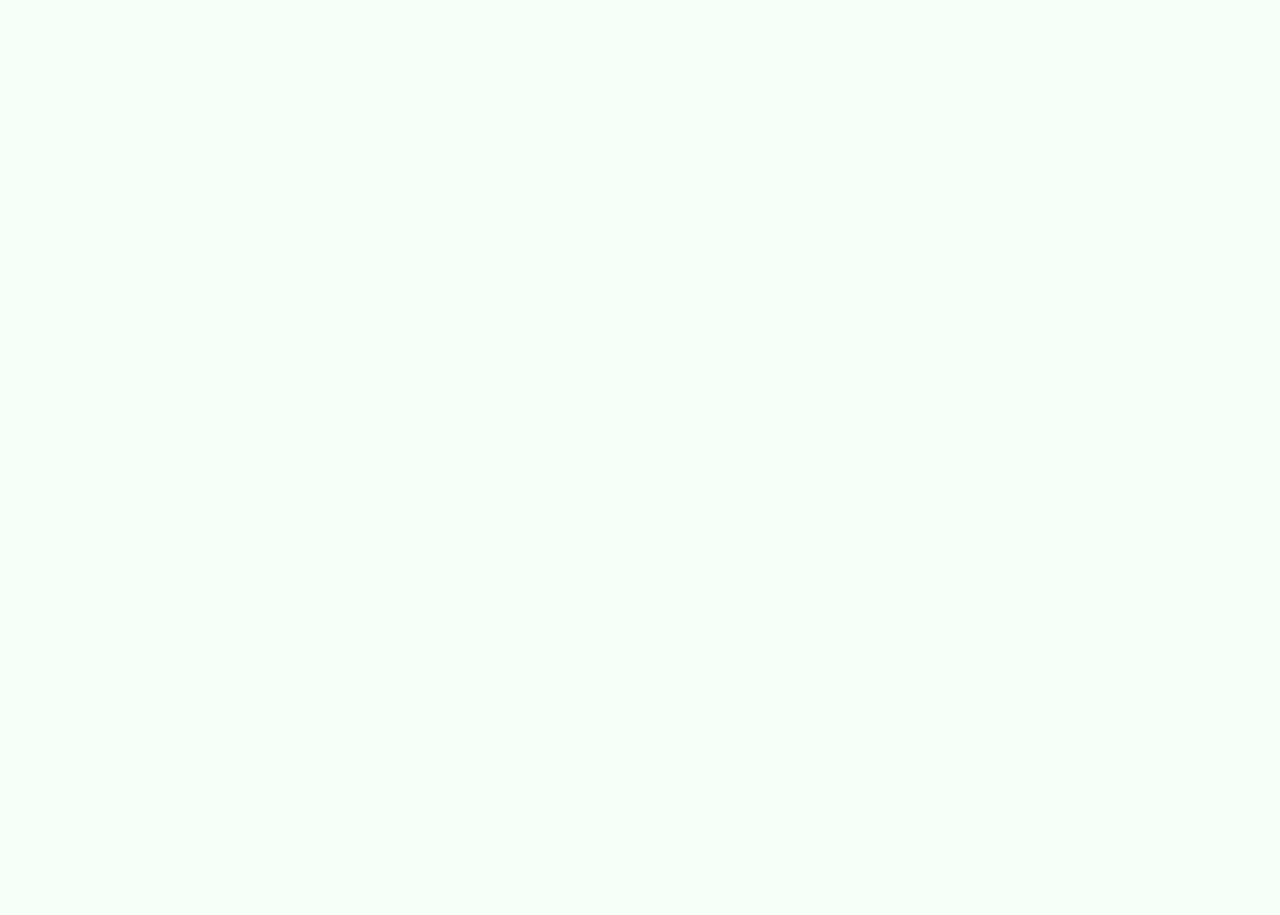
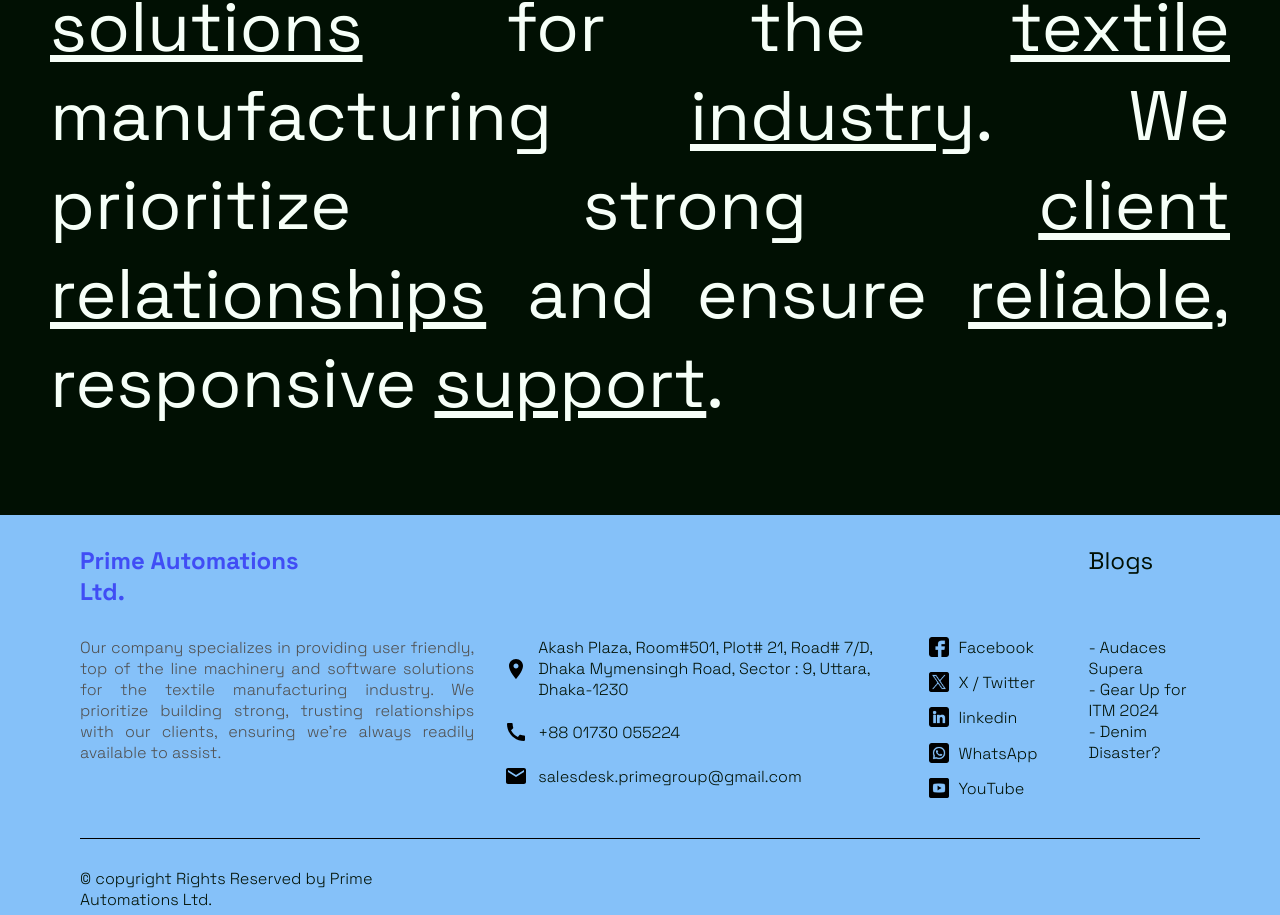
Before and after one commit to Ferdus615/PAL_Website, a React (Vite) app in the folder PrimeAsia/: page / in a window 1280 px wide. Shown: the part 1075-1990 px from the top of the page. Before the commit the page ends 1010 px from the top, so only its background shows below. Built offline with nearby package versions, Linux system fonts and the light colour scheme.

Commit message:
WeAre done

```diff
--- a/PrimeAsia/index.html
+++ b/PrimeAsia/index.html
@@ -2,7 +2,7 @@
 <html lang="en">
   <head>
     <meta charset="UTF-8" />
-    <link rel="icon" type="image/svg+xml" href="/Logo PAL.svg" />
+    <link rel="icon" type="image/svg+xml" href="./images/Logo PAL.svg" />
 
     <meta name="viewport" content="width=device-width, initial-scale=1.0" />
     <title>Prime Automations Ltd.</title>
--- a/PrimeAsia/src/App.css
+++ b/PrimeAsia/src/App.css
@@ -57,7 +57,7 @@ nav {
 /* ----------------------------------------------------------------------------------------------- */
 
 .hero {
-  height: 80vh;
+  height: 90vh;
   width: 100%;
   overflow: hidden;
   display: flex;
@@ -75,7 +75,7 @@ nav {
 .overlay {
   position: absolute;
   width: 100%;
-  height: 80vh;
+  height: 90vh;
   /* background-color: rgba(144, 238, 144, 0.5); */
   /* background-color: #85c1f985; */
   background: linear-gradient(
@@ -106,40 +106,54 @@ nav {
 
 /* ----------------------------------------------------------------------------------------------- */
 
+.para {
+  height: 100vh;
+  width: 100%;
+
+  font-family: Regular;
+  font-size: 70px;
+  text-align: justify;
+
+  display: flex;
+  justify-content: center;
+  align-items: center;
+  padding: 50px;
+
+  background-color: #011003;
+  color: #f6fff8;
+}
+
+/* ----------------------------------------------------------------------------------------------- */
+
 footer {
-  background-color: #404df5;
-  height: 300px;
+  background-color: #85c1f9;
+  height: 400px;
   display: grid;
-  grid-template-columns: repeat(5, 1fr);
+  grid-template-columns: 50px repeat(8, 1fr) 50px;
   grid-template-rows: repeat(5, 1fr);
+  gap: 30px;
 }
-.quote img {
-  position: absolute;
-  width: 100px;
-  z-index: -1;
-  transform: rotate(180deg);
 
-  top: -41px;
+.Name {
+  font-size: 1.5em;
+  grid-column: 2 / 4;
+  grid-row: 2 / 3;
+  font-family: Bold;
+  color: #404df5;
 }
 .info {
-  position: relative;
-  z-index: 1;
+  grid-column: 2 / 5;
+  grid-row: 3 / 5;
   font-family: Light;
-  color: #f6fff8;
-  letter-spacing: 0.1em;
   text-align: justify;
-
-  grid-column: 1 / 3;
-  grid-row: 3 / 4;
-  padding-left: 50px;
+  color: #505050;
 }
 
-.contact {
-  grid-column: 3 / 5;
+.contacts {
+  grid-column: 5 / 8;
   grid-row: 3 / 4;
-  padding-left: 50px;
+  font-family: Light;
 }
-
 .location,
 .phone,
 .email {
@@ -157,17 +171,16 @@ footer {
 .location p:hover,
 .phone p:hover,
 .email p:hover {
-  color: #f6fff8;
+  color: #f6fff883;
 }
 
 .socials {
   display: grid;
   grid-template-columns: 25px 100px;
   grid-template-rows: repeat(5, 1fr);
-  padding-left: 50px;
 
   gap: 5px;
-  grid-column: 5 / 6;
+  grid-column: 8 / 9;
   grid-row: 3 / 4;
 }
 
@@ -178,12 +191,45 @@ footer {
 }
 .socials a:hover {
   text-decoration: none;
-  color: #f6fff8;
+  color: #f6fff883;
 }
 
 .socials img {
   width: 20px;
   grid-column: 1 / 2;
+}
+
+.blogs {
+  grid-column: 9 / 10;
+  grid-row: 3 / 4;
+  font-family: Light;
+}
+.blogs ul {
+  list-style: none;
+}
+.blog-link {
+  font-family: Regular;
+  font-size: 1.5em;
+  grid-column: 9 / 10;
+  grid-row: 2;
+}
+.blogs a {
+  text-decoration: none;
+  color: #011003;
+}
+
+.line {
+  border-top: 1px solid black;
+  grid-column: 2 / 10;
+  grid-row: 4;
+}
+
+.copyright {
+  grid-column: 2 / 5;
+  grid-row: 4;
+
+  font-family: Light;
+  padding-top: 30px;
 }
 
 /* ----------------------------------------------------------------------------------------------- */
--- a/PrimeAsia/src/App.jsx
+++ b/PrimeAsia/src/App.jsx
@@ -2,12 +2,14 @@ import "./App.css";
 import Navigation from "./components/Navigation";
 import Hero from "./components/Hero";
 import Footer from "./components/Footer";
+import WeAre from "./components/WeAre";
 
 const App = () => {
   return (
     <div>
       <Navigation />
       <Hero />
+      <WeAre />
       <Footer />
     </div>
   );
--- a/PrimeAsia/src/components/Footer.jsx
+++ b/PrimeAsia/src/components/Footer.jsx
@@ -2,10 +2,10 @@ const Footer = () => {
   return (
     <div>
       <footer>
+        <div className="Name">
+          <p> Prime Automations Ltd.</p>
+        </div>
         <div className="info">
-          <p className="quote">
-            <img src="./images/quote.png" alt="quote" />
-          </p>
           <p>
             Our company specializes in providing user friendly, top of the line
             machinery and software solutions for the textile manufacturing
@@ -14,12 +14,12 @@ const Footer = () => {
           </p>
         </div>
 
-        <div className="contact">
+        <div className="contacts">
           <div className="location">
             <img src="./images/location_black.svg" alt="Location_icon" />
             <p>
-              Akash Plaza, Room#501, Plot# 21, Road# 7/D, <br />
-              Dhaka Mymensingh Road, Sector : 9, Uttara, Dhaka-1230
+              Akash Plaza, Room#501, Plot# 21, Road# 7/D, Dhaka Mymensingh Road,
+              Sector : 9, Uttara, Dhaka-1230
             </p>
           </div>
 
@@ -36,15 +36,51 @@ const Footer = () => {
 
         <div className="socials">
           <img src="./images/facebook.png" alt="facebook" />
-          <a href="">Facebook</a>
+          <a href="https://www.facebook.com/primeautomationsltd" target="blank">
+            Facebook
+          </a>
           <img src="./images/twitter.png" alt="twitter" />
-          <a href="">X / Twitter</a>
+          <a href="https://twitter.com/Prime_ltd_bd" target="blank">
+            X / Twitter
+          </a>
           <img src="./images/linkedin.png" alt="linkedin" />
-          <a href="">linkedin</a>
+          <a
+            href="https://www.linkedin.com/company/primeautomationsltd/"
+            target="blank"
+          >
+            linkedin
+          </a>
           <img src="./images/whatsapp.png" alt="whatsapp" />
-          <a href="">WhatsApp</a>
+          <a href="https://api.whatsapp.com/send?8801769093465" target="blank">
+            WhatsApp
+          </a>
           <img src="./images/youtube.png" alt="youtube" />
-          <a href="">YouTube</a>
+          <a href="https://www.youtube.com/@primeutomationsltd" target="blank">
+            YouTube
+          </a>
+        </div>
+
+        <div className="blog-link">
+          <p>Blogs</p>
+        </div>
+        <div className="blogs">
+          <ul>
+            <li>
+              <a href="#">- Audaces Supera</a>
+            </li>
+            <li>
+              <a href="#">- Gear Up for ITM 2024</a>
+            </li>
+            <li>
+              <a href="#">- Denim Disaster?</a>
+            </li>
+          </ul>
+        </div>
+
+        <div className="line"></div>
+
+        <div className="copyright">
+          <p>&copy; copyright Rights Reserved by Prime Automations Ltd.</p>
         </div>
       </footer>
     </div>
--- /dev/null
+++ b/PrimeAsia/src/components/WeAre.jsx
@@ -0,0 +1,14 @@
+const WeAre = () => {
+  return (
+    <div className="para">
+      <p>
+        We deliver <u>user-friendly</u>, <u>high-quality</u> <u>machinery</u>{" "}
+        and <u>software solutions</u> for the <u>textile</u> manufacturing{" "}
+        <u>industry</u>. We prioritize strong <u>client relationships</u> and
+        ensure <u>reliable</u>, responsive <u>support</u>.
+      </p>
+    </div>
+  );
+};
+
+export default WeAre;
```
